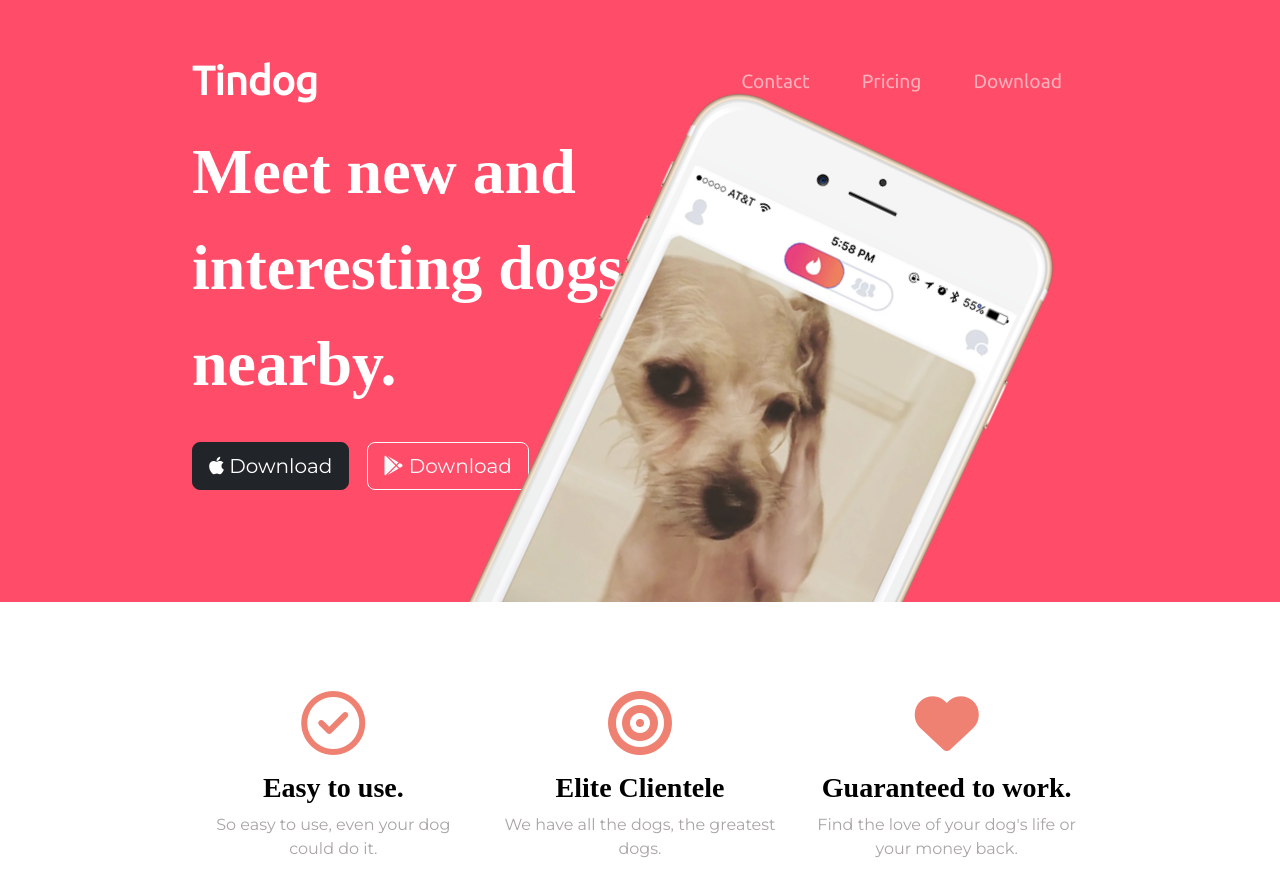
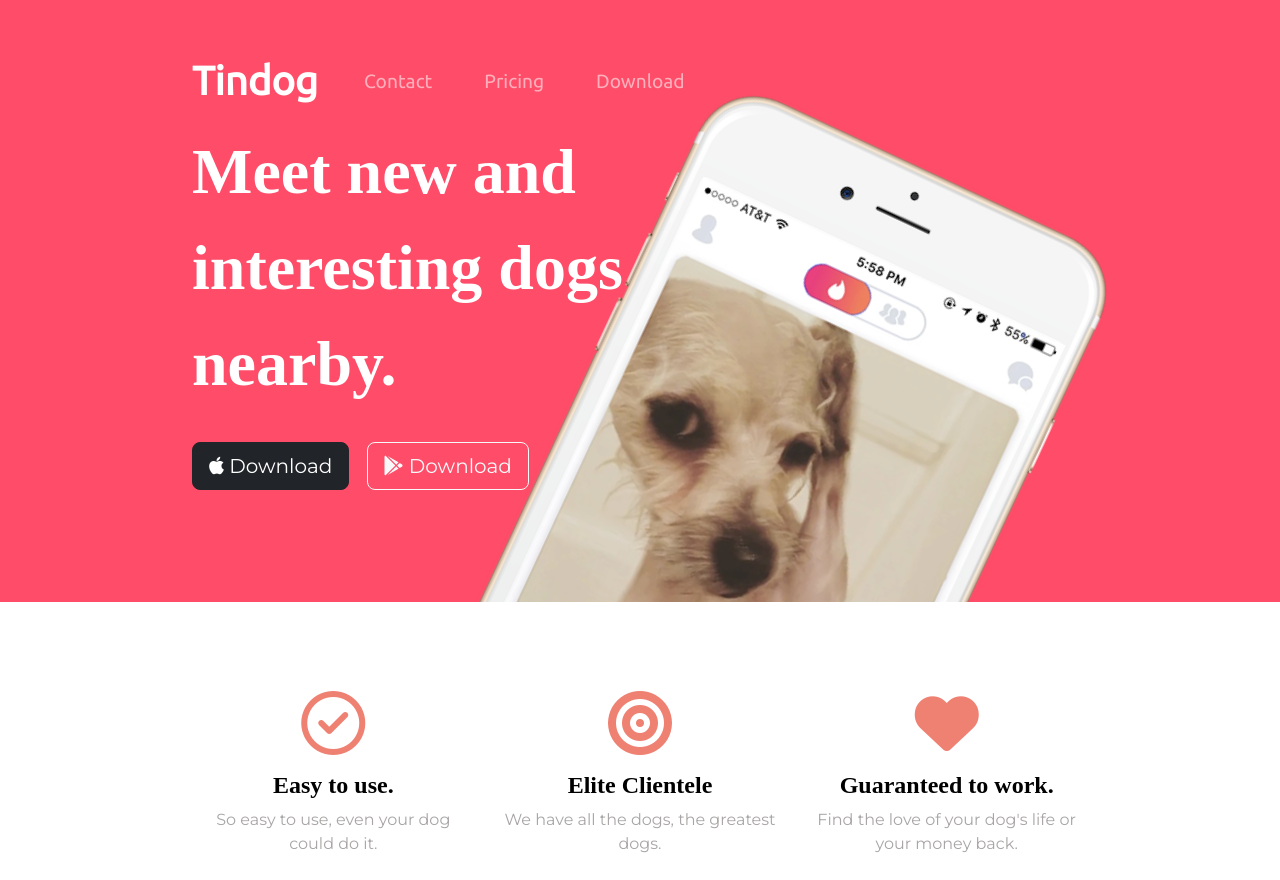
Before and after one commit to Geoffrey-Fish/udemyFullStackWebDevCourse, a plain HTML site: page TinDog/index.html in a window 1280 px wide. Shown: the top 880 px of the page. Drawn offline with nearby package versions, Linux system fonts and the light colour scheme.

Commit message:
tinkering around formatting

```diff
--- a/TinDog/index.html
+++ b/TinDog/index.html
@@ -32,7 +32,7 @@
                     <span class="navbar-toggler-icon"></span>
                 </button>
                 <div class="collapse navbar-collapse" id="navbarTogglerDemo02">
-                    <ul class="navbar-nav ms-auto">
+                    <ul class="navbar-nav ml-auto">
                         <li class="nav-item">
                             <a class="nav-link" href="#footer">Contact</a>
                         </li>
@@ -57,8 +57,8 @@
                             class="fa-brands fa-google-play"></i>
                         Download</button>
                 </div>
-                <div class="titleimage col-lg-6">
-                    <img src="../pictures/iphone6.png" alt="iphone-mockup">
+                <div class="col-lg-6">
+                    <img class="titleimage" src="../pictures/iphone6.png" alt="iphone-mockup">
                 </div>
             </div>
         </div>
@@ -72,17 +72,17 @@
         <div class="row">
             <div class="col-lg-4 ticks-list">
                 <i class="fa-regular fa-circle-check fa-4x ticks"></i>
-                <h3>Easy to use.</h3>
+                <h3 class="feature-title">Easy to use.</h3>
                 <p>So easy to use, even your dog could do it.</p>
             </div>
             <div class="col-lg-4 ticks-list">
                 <i class="fa-solid fa-bullseye ticks fa-4x"></i>
-                <h3>Elite Clientele</h3>
+                <h3 class="feature-title">Elite Clientele</h3>
                 <p>We have all the dogs, the greatest dogs.</p>
             </div>
             <div class="col-lg-4 ticks-list">
                 <i class="fa-solid fa-heart fa-4x ticks"></i>
-                <h3>Guaranteed to work.</h3>
+                <h3 class="feature-title">Guaranteed to work.</h3>
                 <p>Find the love of your dog's life or your money back.</p>
             </div>
         </div>
@@ -96,15 +96,12 @@
         <div id="testimonial-carousel" class="carousel slide" data-ride="false">
             <div class="carousel-inner">
                 <div class="carousel-item active container-fluid">
-                    <h2 class="testimonial-text">I no longer have to sniff other dogs for love. I've found the hottest Corgi on TinDog. Woof.
-                    </h2>
+                    <h2 class="testimonial-text">I no longer have to sniff other dogs for love. I've found the hottest Corgi on TinDog. Woof.</h2>
                     <img class="testimonial-image" src="../pictures/dog-img.jpg" alt="dog-profile">
                     <em>Pebbles, New York</em>
                 </div>
                 <div class="carousel-item container-fluid">
-                    <h2 class="testimonial-text">My dog used to be so lonely, but with TinDog's help, they've found the
-                        love
-                        of their life. I think.</h2>
+                    <h2 class="testimonial-text">My dog used to be so lonely, but with TinDog's help, they've found the love of their life. I think.</h2>
                     <img class="testimonial-image" src="../pictures/lady-img.jpg" alt="lady-profile">
                     <em>Beverly, Illinois</em>
                 </div>
```
